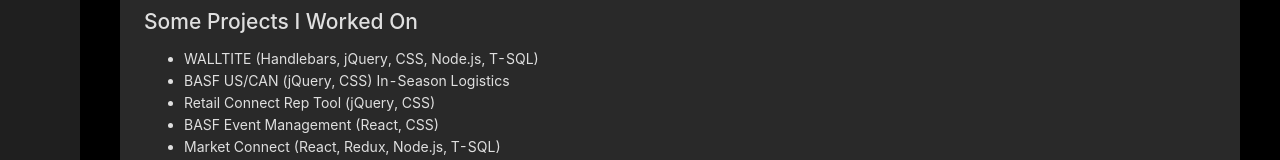
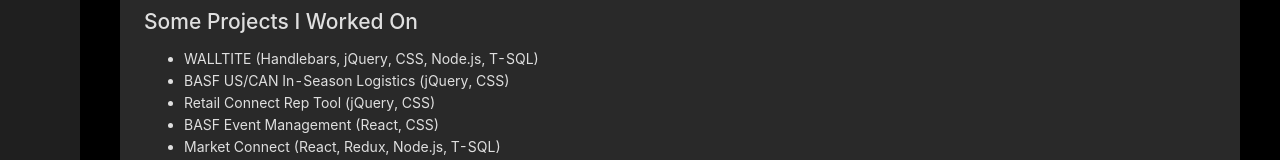
Before and after one commit to mbasak99/workterm-blog, a Next.js app: page /workterms/kenna in a window 1280 px wide. Shown: the part 490-650 px from the top of the page. Built offline with nearby package versions, Linux system fonts and the light colour scheme.

Commit message:
Fixed small mistake.

```diff
--- a/pages/workterms/kenna.js
+++ b/pages/workterms/kenna.js
@@ -30,7 +30,7 @@
         <h2>Some Projects I Worked On</h2>
         <ul>
           <li>WALLTITE (Handlebars, jQuery, CSS, Node.js, T-SQL)</li>
-          <li>BASF US/CAN (jQuery, CSS) In-Season Logistics</li>
+          <li>BASF US/CAN In-Season Logistics (jQuery, CSS)</li>
           <li>Retail Connect Rep Tool (jQuery, CSS)</li>
           <li>BASF Event Management (React, CSS)</li>
           <li>Market Connect (React, Redux, Node.js, T-SQL)</li>
```
